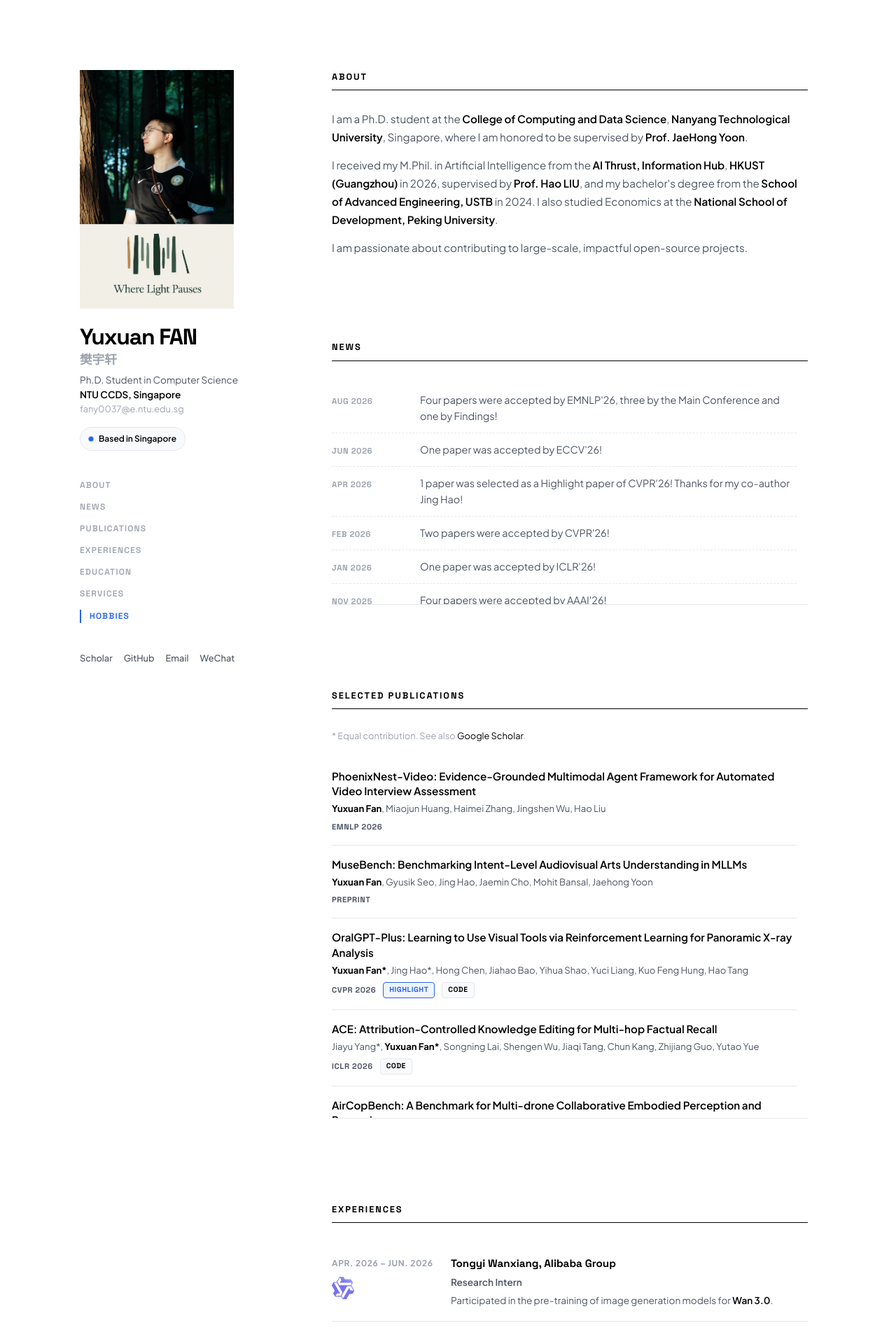
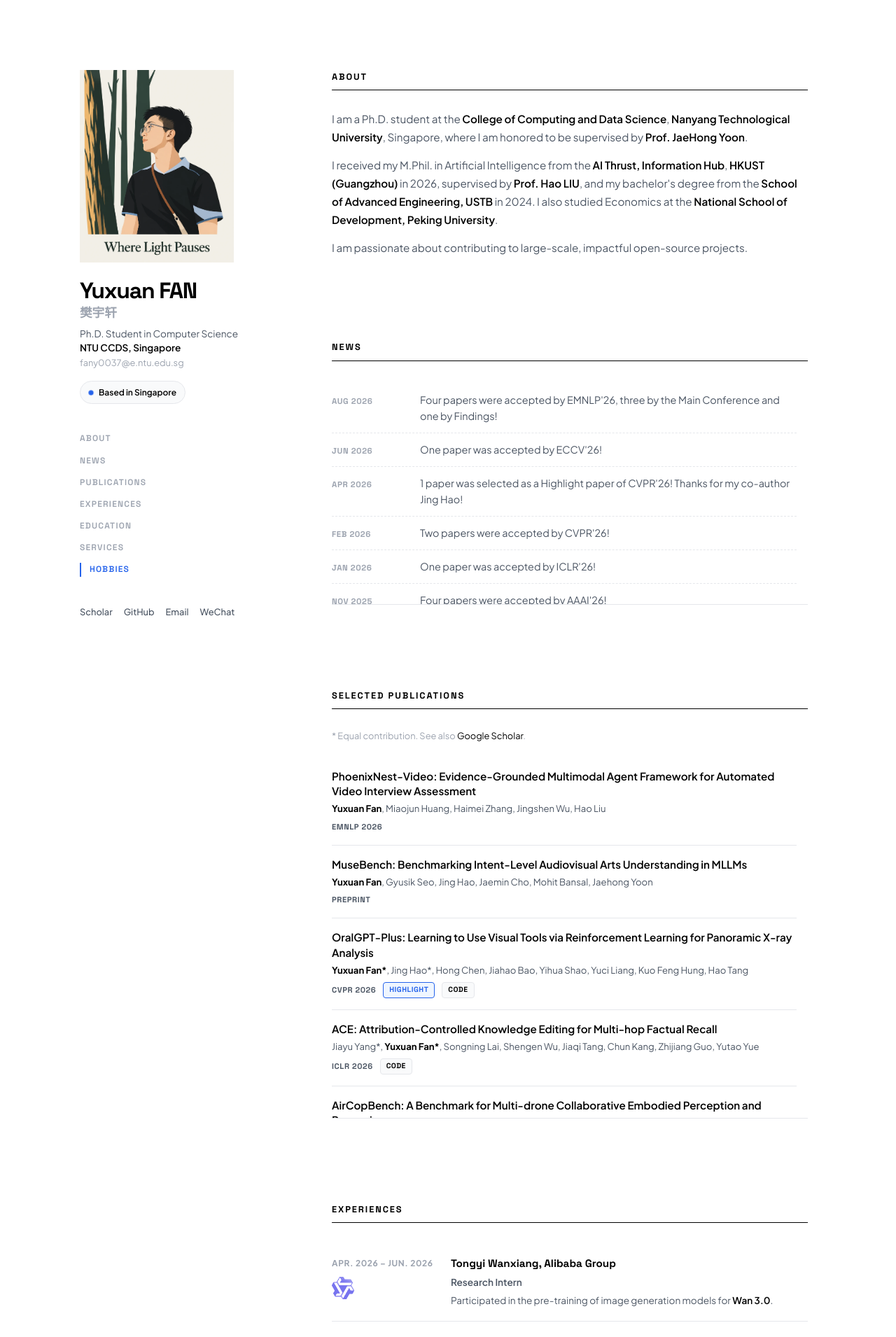
Before and after one commit to yuxuanfanOrion/yuxuanfanOrion.github.io, a Jekyll site: the page built from _pages/about.md, in a window 1280 px wide. Shown: the top 1910 px of the page at 70% size. Built offline with Jekyll 4.4.1, drawn with Linux system fonts in a browser that asks for light colours.

Commit message:
Show generated portrait with visible human subject only

```diff
--- a/_layouts/home.html
+++ b/_layouts/home.html
@@ -24,11 +24,8 @@
 
   <aside class="sidebar">
     <div class="sidebar-top">
-      <figure class="portrait-editorial" role="img" aria-label="Where Light Pauses: Yuxuan FAN looking toward a sunlit tree, above a forest-inspired abstract composition">
-        <img src="/images/yuxuan-chill.png" srcset="/images/yuxuan-chill.png 512w, /images/yuxuan-chill@2x.png 1024w" sizes="(max-width: 560px) 128px, 220px" alt="" width="512" height="512" fetchpriority="high">
-        <div class="portrait-memory" aria-hidden="true">
-          <img src="/images/yuxuan-editorial.webp" alt="" width="1010" height="1558">
-        </div>
+      <figure class="portrait-editorial">
+        <img src="/images/yuxuan-abstract-portrait.webp" alt="Where Light Pauses: an abstract portrait of Yuxuan FAN in glasses, looking left among forest trees" width="1122" height="1402" fetchpriority="high">
       </figure>
       <div class="sidebar-identity">
         <h1>Yuxuan FAN<span class="name-cn">樊宇轩</span></h1>
--- a/assets/css/home.css
+++ b/assets/css/home.css
@@ -116,21 +116,6 @@
   display: block;
   width: 100%;
   height: auto;
-}
-
-/* Show only the generated lower panel; the photograph above stays original.
-   The panel begins at y=1002 in the 1010 × 1558 generated asset. */
-.portrait-memory {
-  position: relative;
-  aspect-ratio: 1010 / 556;
-  overflow: hidden;
-  background: #f3f0e8;
-}
-
-.portrait-memory img {
-  position: absolute;
-  bottom: 0;
-  left: 0;
 }
 
 .sidebar-identity {
```
Also changed, not shown: README.md (+1 -1 lines), images/yuxuan-abstract-portrait.webp (added).
